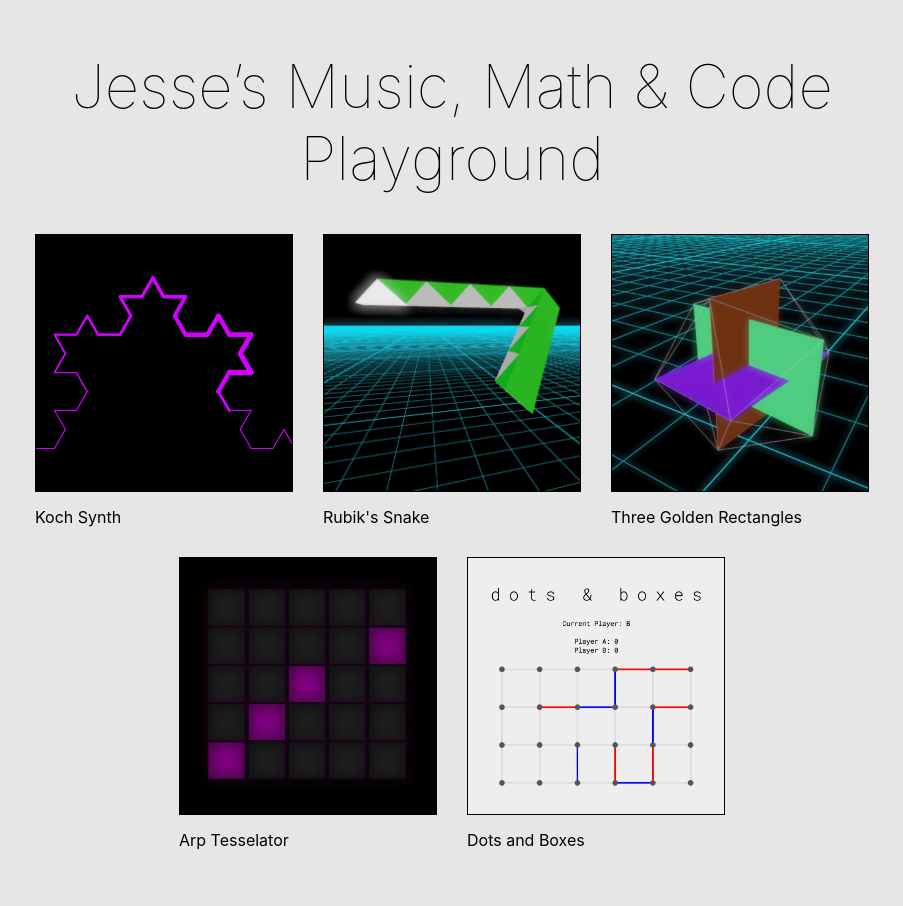
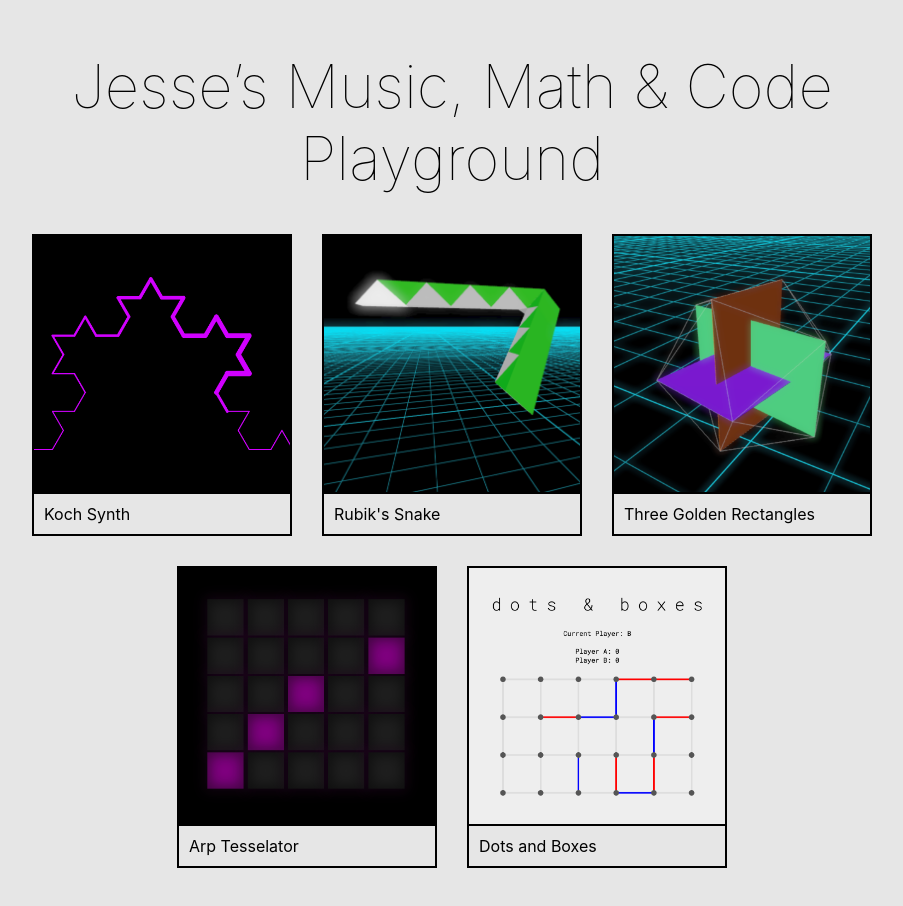
Before and after one commit to jessefischer/jessefischer.github.io, a React (Create React App) app: page / in a window 1280 px wide. Shown: the top 906 px of the page, without its empty margins (188-1091 px from the left). Built offline with nearby package versions, Linux system fonts and the light colour scheme.

Commit message:
feat: refactor styles and add hover/focus styles

```diff
--- a/src/BoxLink.tsx
+++ b/src/BoxLink.tsx
@@ -5,29 +5,10 @@ type BoxLinkProps = {
   alt: string;
 }
 
-export const BoxLink = ({title, href, imgSrc, alt}:BoxLinkProps) =>
-<div style={styles.container}>
-  <a style={styles.link} href={href}>
-    <img style={styles.image} src={imgSrc} alt={alt} />
+export const BoxLink = ({ title, href, imgSrc, alt }: BoxLinkProps) =>
+  <a className="link" href={href}>
+    <div className="container">
+      <img className="image" src={imgSrc} alt={alt} />
+      <div className="title">{title}</div>
+    </div>
   </a>
-  <div>{title}</div>
-</div>
-
-const styles = {
-  container: {
-    display: "flex",
-    flexDirection: 'column',
-    gap: 15,
-  },
-  link: {
-    height: '20vw',
-    width: '20vw',
-    border: '1px solid black'
-  },
-  image: {
-    width: '100%',
-    height: '100%',
-    objectFit: 'cover',
-    objectPosition: '50% 50%'
-  }
-} as const;
--- a/src/Grid.tsx
+++ b/src/Grid.tsx
@@ -3,16 +3,6 @@ type GridProps = {
 }
 
 export const Grid = ({children}:GridProps) =>
-<div style={styles.grid}>
+<div className="grid">
   {children}
 </div>
-
-const styles = {
-  grid: {
-    display: "flex",
-    flexWrap: "wrap",
-    gap: 30,
-    alignItems: 'center',
-    justifyContent: 'center',
-  }
-} as const;
--- a/src/index.css
+++ b/src/index.css
@@ -1,9 +1,45 @@
 body {
   margin: 0;
   background: hsl(0, 0%, 90%);
-  font-family: -apple-system, BlinkMacSystemFont, "Segoe UI", "Roboto", "Oxygen",
+  font-family: -apple-system, BlinkMacSystemFont, Segoe UI, "Roboto", "Oxygen",
     "Ubuntu", "Cantarell", "Fira Sans", "Droid Sans", "Helvetica Neue",
     sans-serif;
   -webkit-font-smoothing: antialiased;
   -moz-osx-font-smoothing: grayscale;
 }
+
+.grid {
+  display: flex;
+  flex-wrap: wrap;
+  gap: 30px;
+  align-items: center;
+  justify-content: center;
+}
+
+a {
+  all: unset;
+  cursor: pointer;
+}
+
+.container {
+  display: flex;
+  flex-direction: column;
+  border: 2px solid black;
+}
+
+.container:hover,
+a:focus {
+  outline: 2px solid black;
+}
+
+.image {
+  height: 20vw;
+  width: 20vw;
+  border-bottom: 2px solid black;
+  object-fit: cover;
+  object-position: 50% 50%;
+}
+
+.title {
+  padding: 10px;
+}
```
